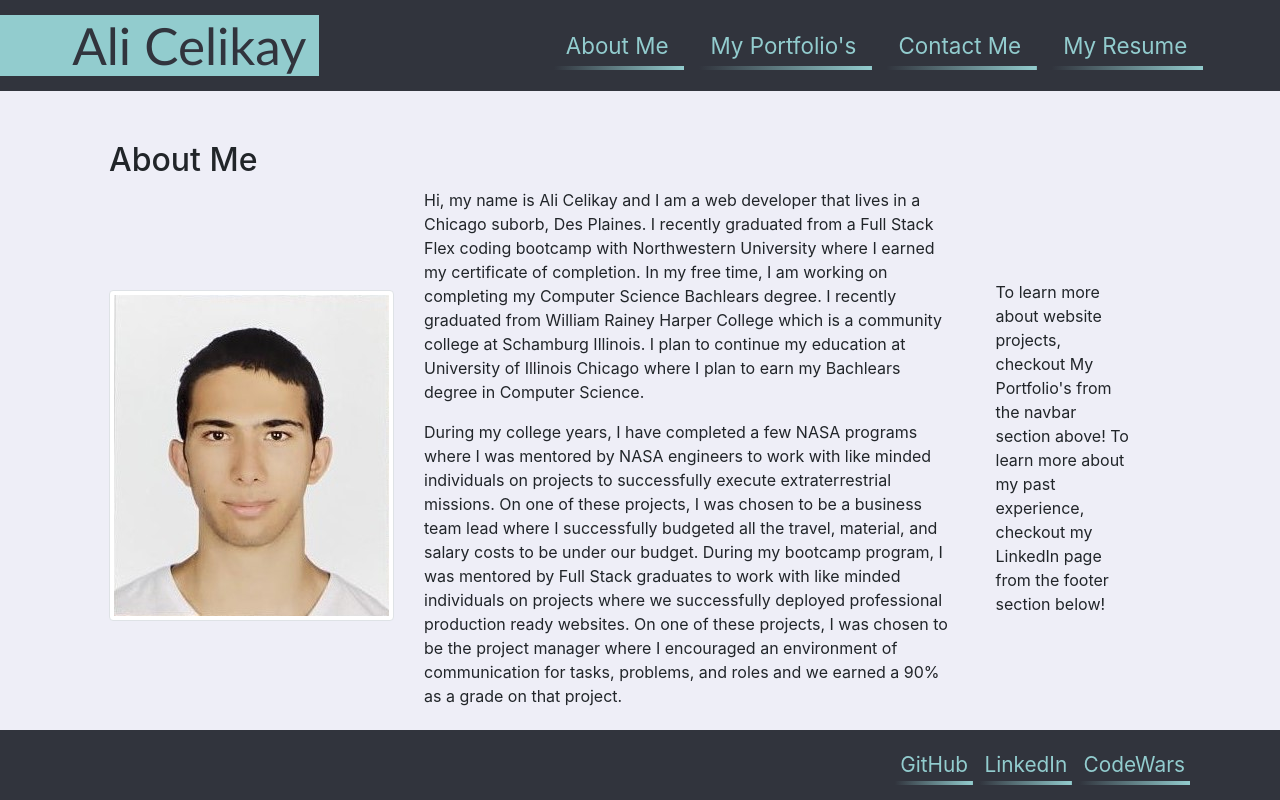
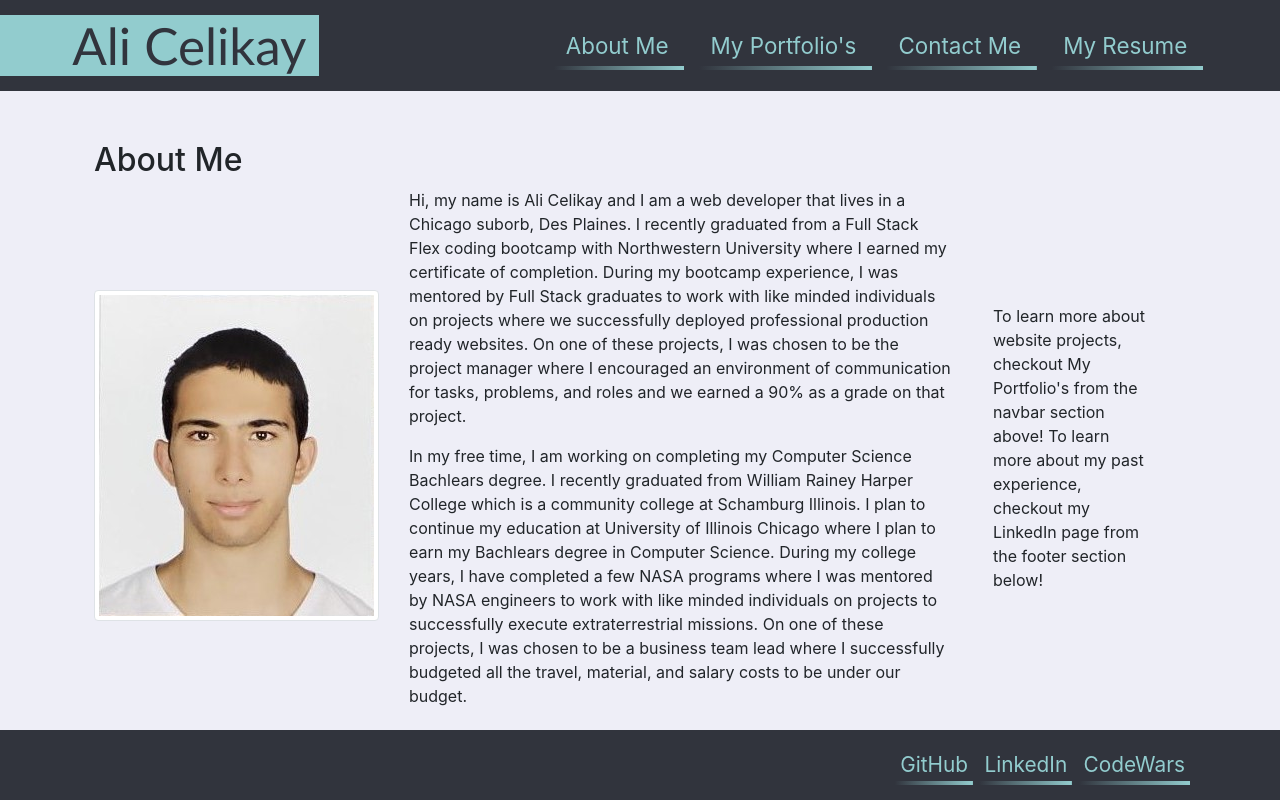
Before and after one commit to AliCelikay/AliCelikayPortfolio, a React (Create React App) app: page / in a window 1280 px wide. Built offline with nearby package versions, Linux system fonts and the light colour scheme.

Commit message:
updated about me

```diff
--- a/src/components/pages/About.js
+++ b/src/components/pages/About.js
@@ -6,7 +6,7 @@ import '../../css/about.css'
 // We assign them to their own variable names
 export default function About() {
     return (
-        <div className='container'>
+        <div className=''>
             <div>
                 <h2>
                     About Me
@@ -17,14 +17,15 @@ export default function About() {
                         <p>
                             Hi, my name is Ali Celikay and I am a web developer that lives in a Chicago suborb, Des Plaines. I recently graduated from a Full Stack Flex coding bootcamp with Northwestern University where I earned my certificate of completion.
 
+                            During my bootcamp experience, I was mentored by Full Stack graduates to work with like minded individuals on projects where we successfully deployed professional production ready websites. On one of these projects, I was chosen to be the project manager where I encouraged an environment of communication for tasks, problems, and roles and we earned a 90% as a grade on that project.
+                        </p>
+                        <p>
                             In my free time, I am working on completing my Computer Science Bachlears degree. I recently graduated from William Rainey Harper College which is a community college at Schamburg Illinois.
 
                             I plan to continue my education at University of Illinois Chicago where I plan to earn my Bachlears degree in Computer Science.
-                        </p>
-                        <p>
+
                             During my college years, I have completed a few NASA programs where I was mentored by NASA engineers to work with like minded individuals on projects to successfully execute extraterrestrial missions. On one of these projects, I was chosen to be a business team lead where I successfully budgeted all the travel, material, and salary costs to be under our budget.
 
-                            During my bootcamp program, I was mentored by Full Stack graduates to work with like minded individuals on projects where we successfully deployed professional production ready websites. On one of these projects, I was chosen to be the project manager where I encouraged an environment of communication for tasks, problems, and roles and we earned a 90% as a grade on that project.
                         </p>
                     </div>
                     <div className='aside'>
--- a/src/css/about.css
+++ b/src/css/about.css
@@ -1,13 +1,17 @@
+
+
 .bioCont {
     display: flex;
     /* display: inline-block !important; */
     align-items: center;
+    /* margin-bottom: 25px; */
 }
 
 
 .bioInfo{
     margin-left: 30px;
     /* display: inline-block !important; */
+    /* margin-bottom: 45px; */
 }
 
 .aside {
```
